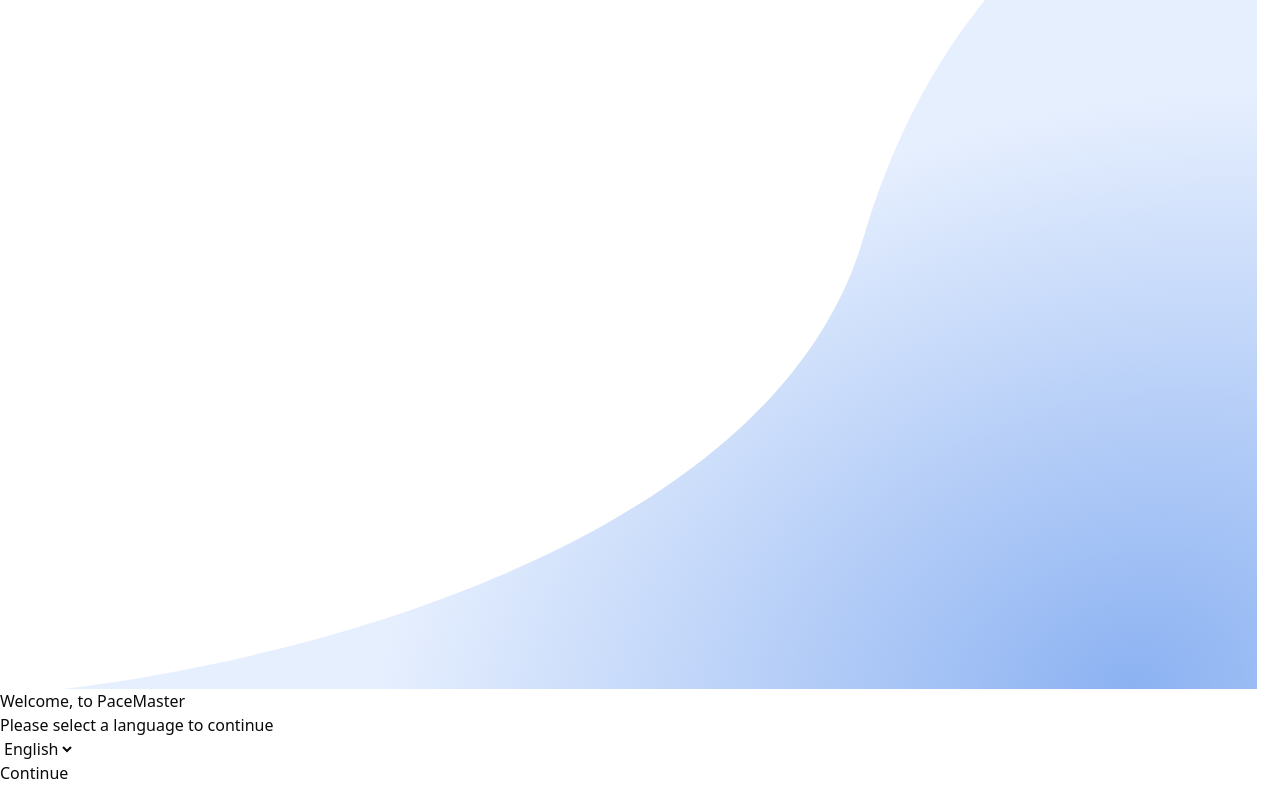
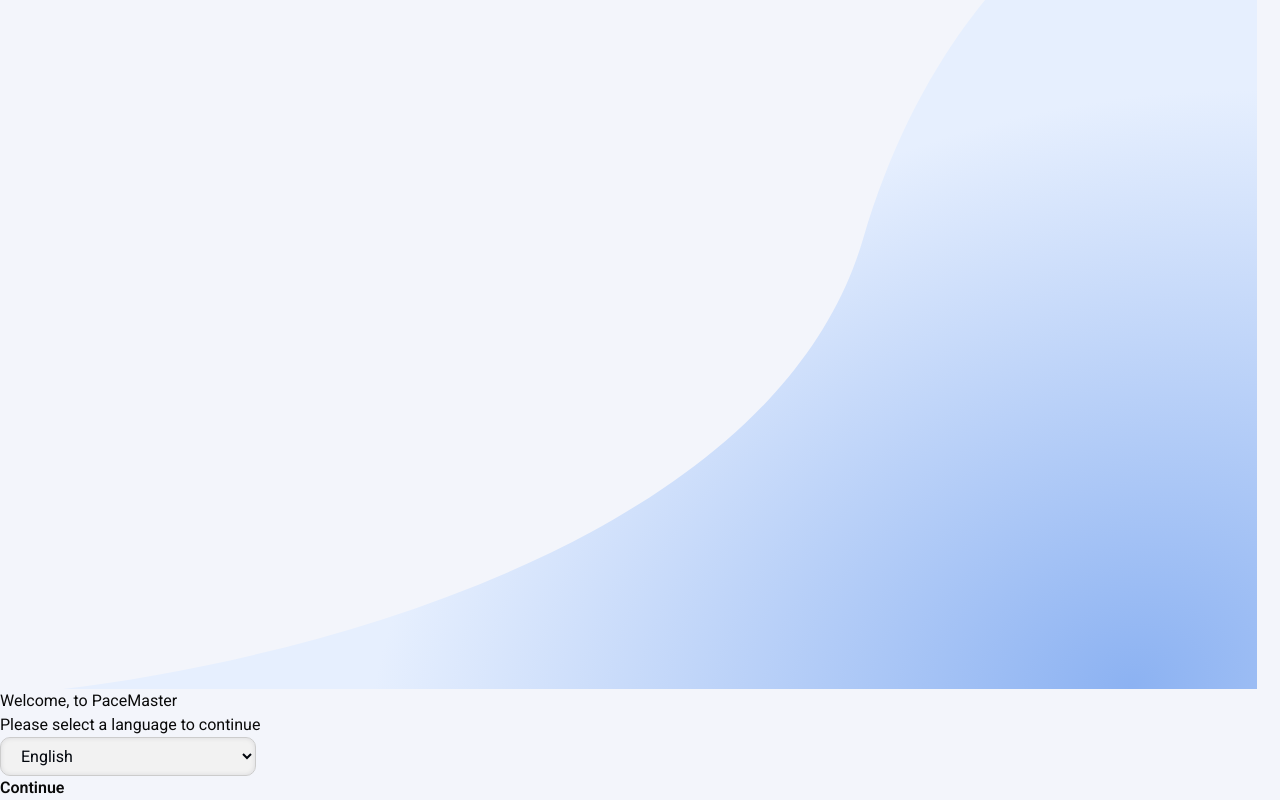
Before and after one commit to LoaiWael/pace-master, a React (Vite) app: page / in a window 1280 px wide. Shown: the part 993-1793 px from the top of the page. Built offline with nearby package versions, Linux system fonts and the light colour scheme.

Commit message:
FIX import issues

```diff
--- a/src/index.css
+++ b/src/index.css
@@ -1,3 +1,4 @@
+@import url('https://fonts.googleapis.com/css2?family=Roboto:ital,wght@0,100..900;1,100..900&display=swap');
 @import "tailwindcss";
 @import "tw-animate-css";
 
@@ -42,6 +43,40 @@
   --color-sidebar-accent-foreground: var(--sidebar-accent-foreground);
   --color-sidebar-border: var(--sidebar-border);
   --color-sidebar-ring: var(--sidebar-ring);
+
+  /* Brand Colors */
+  --color-brand-main-white: hsl(var(--main-white));
+  --color-brand-black-text: hsl(var(--black-text));
+  --color-brand-blue-primary: hsl(var(--blue-primary));
+  --color-brand-blue-primary-hover: hsl(var(--blue-primary-hover));
+  --color-brand-blue-primary-2: hsl(var(--blue-primary-2));
+  --color-brand-blue-primary-3: hsl(var(--blue-primary-3));
+  --color-brand-blue-secondary: hsl(var(--blue-secondary));
+  --color-brand-blue-secondary-2: hsl(var(--blue-secondary-2));
+  --color-brand-blue-secondary-3: hsl(var(--blue-secondary-3));
+  --color-brand-blue-secondary-4: hsl(var(--blue-secondary-4));
+  --color-brand-green: hsl(var(--green));
+  --color-brand-green-darker: hsl(var(--green-darker));
+  --color-brand-green-2: hsl(var(--green-2));
+  --color-brand-green-3: hsl(var(--green-3));
+  --color-brand-compelement: hsl(var(--compelement));
+  --color-brand-warning: hsl(var(--warning));
+  --color-brand-warning-2: hsl(var(--warning-2));
+  --color-brand-stroke: hsl(var(--stroke));
+  --color-brand-white-secondary: hsl(var(--white-secondary));
+  --color-brand-white-secondary-2: hsl(var(--white-secondary-2));
+  --color-brand-white-secondary-3: hsl(var(--white-secondary-3));
+  --color-brand-white-secondary-4: hsl(var(--white-secondary-4));
+  --color-brand-white-secondary-5: hsl(var(--white-secondary-5));
+  --color-brand-shadow-1: hsl(var(--shadow-1));
+  --color-brand-shadow-2: hsl(var(--shadow-2));
+  --color-brand-backdrop: hsl(var(--backdrop));
+  --color-brand-black-90: hsl(var(--black-90));
+  --color-brand-black-80: hsl(var(--black-80));
+  --color-brand-blue-80: hsl(var(--blue-80));
+  --color-brand-blue-75: hsl(var(--blue-75));
+  --color-brand-blue-2-75: hsl(var(--blue-2-75));
+  --color-brand-blue-25: hsl(var(--blue-25));
 }
 
 :root {
@@ -77,6 +112,44 @@
   --sidebar-accent-foreground: oklch(0.205 0 0);
   --sidebar-border: oklch(0.922 0 0);
   --sidebar-ring: oklch(0.708 0 0);
+
+  /* Shared CSS Variables (Converted to HSL) */
+  --main-white: 0 0% 100%;
+  --black-text: 220 75% 3%;
+  --blue-primary: 218 79% 60%;
+  --blue-primary-hover: 221 83% 53%;
+  --blue-primary-2: 218 79% 75%;
+  --blue-primary-3: 218 69% 70%;
+  --blue-secondary: 220 33% 92%;
+  --blue-secondary-2: 216 33% 95%;
+  --blue-secondary-3: 220 25% 92%;
+  --blue-secondary-4: 218 79% 95%;
+  --green: 119 82% 60%;
+  --green-darker: 119 80% 40%;
+  --green-2: 118 86% 95%;
+  --green-3: 120 43% 97%;
+  --compelement: 41 81% 60%;
+  --warning: 1 81% 60%;
+  --warning-2: 2 86% 95%;
+  --stroke: 0 0% 80%;
+  --white-secondary: 0 0% 95%;
+  --white-secondary-2: 0 0% 90%;
+  --white-secondary-3: 0 0% 85%;
+  --white-secondary-5: 0 0% 50%;
+  --white-secondary-4: 0 0% 40%;
+
+  --shadow-1: 217 41% 10% / 0.1;
+  --shadow-2: 217 41% 10% / 0.25;
+  --backdrop: 217 41% 10% / 0.5;
+  --black-90: 220 75% 3% / 0.9;
+  --black-80: 220 75% 3% / 0.8;
+  --blue-80: 219 55% 88% / 0.8;
+  --blue-75: 219 55% 88% / 0.75;
+  --blue-2-75: 218 48% 90% / 0.75;
+  --blue-25: 219 55% 88% / 0.25;
+
+  scroll-behavior: smooth;
+  interpolate-size: allow-keywords;
 }
 
 .dark {
@@ -111,13 +184,109 @@
   --sidebar-accent-foreground: oklch(0.985 0 0);
   --sidebar-border: oklch(1 0 0 / 10%);
   --sidebar-ring: oklch(0.556 0 0);
+
+  /* Shared CSS Variables Dark Mode (Inverted Lightness) */
+  --main-white: 0 0% 0%;
+  --black-text: 220 75% 97%;
+  --blue-primary: 218 79% 40%;
+  --blue-primary-hover: 221 83% 47%;
+  --blue-primary-2: 218 79% 25%;
+  --blue-primary-3: 218 69% 30%;
+  --blue-secondary: 220 33% 8%;
+  --blue-secondary-2: 216 33% 5%;
+  --blue-secondary-3: 220 25% 8%;
+  --blue-secondary-4: 218 79% 5%;
+  --green: 119 82% 40%;
+  --green-darker: 119 80% 60%;
+  --green-2: 118 86% 5%;
+  --green-3: 120 43% 3%;
+  --compelement: 41 81% 40%;
+  --warning: 1 81% 40%;
+  --warning-2: 2 86% 5%;
+  --stroke: 0 0% 20%;
+  --white-secondary: 0 0% 5%;
+  --white-secondary-2: 0 0% 10%;
+  --white-secondary-3: 0 0% 15%;
+  --white-secondary-5: 0 0% 50%;
+  --white-secondary-4: 0 0% 60%;
+
+  --shadow-1: 217 41% 90% / 0.1;
+  --shadow-2: 217 41% 90% / 0.25;
+  --backdrop: 217 41% 90% / 0.5;
+  --black-90: 220 75% 97% / 0.9;
+  --black-80: 220 75% 97% / 0.8;
+  --blue-80: 219 55% 12% / 0.8;
+  --blue-75: 219 55% 12% / 0.75;
+  --blue-2-75: 218 48% 10% / 0.75;
+  --blue-25: 219 55% 12% / 0.25;
 }
 
 @layer base {
   * {
     @apply border-border outline-ring/50;
+    -webkit-tap-highlight-color: transparent;
   }
+
   body {
-    @apply bg-background text-foreground;
+    @apply bg-brand-blue-25 text-foreground h-dvh overflow-auto;
+    font-family: 'Roboto', Arial, sans-serif;
+    font-size: clamp(0.9375rem, 1rem, 1.125rem);
+  }
+
+  ::selection {
+    background-color: hsl(var(--blue-80));
+  }
+
+  button:disabled {
+    opacity: 0.3;
+    pointer-events: none;
+  }
+
+  p {
+    line-height: 1.5;
+  }
+
+  button {
+    font-family: 'Roboto', Arial, sans-serif;
+    font-weight: 600;
+    cursor: pointer;
+    transition: all 0.15s;
+  }
+
+  .input-field {
+    padding: 0.5em 1em;
+    border-radius: 0.625em;
+    border: 1px solid hsl(var(--stroke));
+    background: hsl(var(--white-secondary));
+    color: hsl(var(--black-text));
+    outline: none;
+    box-shadow: 0 0 5px hsl(var(--shadow-1)) inset;
+    width: 20%;
+    min-width: 20ch;
+    transition: 0.1s;
+  }
+
+  .input-field:focus {
+    border: 2px solid hsl(var(--blue-primary-3));
+  }
+
+  .input-field-time {
+    position: relative;
+    padding: 0.25em 0.75em;
+    max-width: fit-content;
   }
 }
+
+@layer utilities {
+  .scrollbar-hide {
+    /* Firefox */
+    scrollbar-width: none;
+    /* IE and Edge */
+    -ms-overflow-style: none;
+  }
+
+  .scrollbar-hide::-webkit-scrollbar {
+    /* Chrome, Safari and Opera */
+    display: none;
+  }
+}
```
